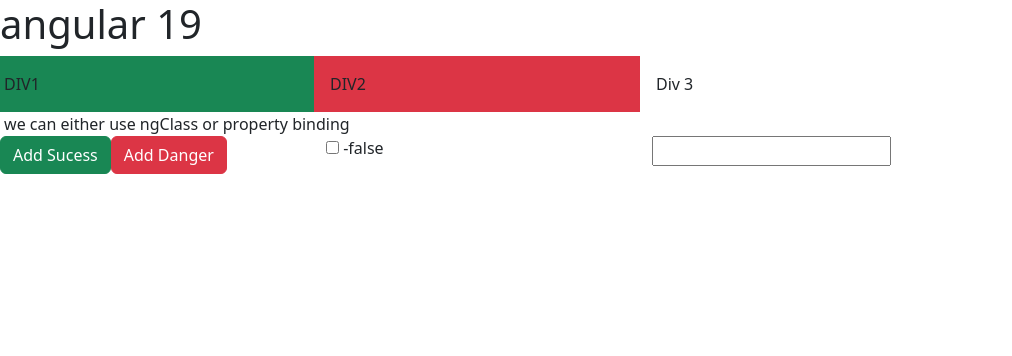
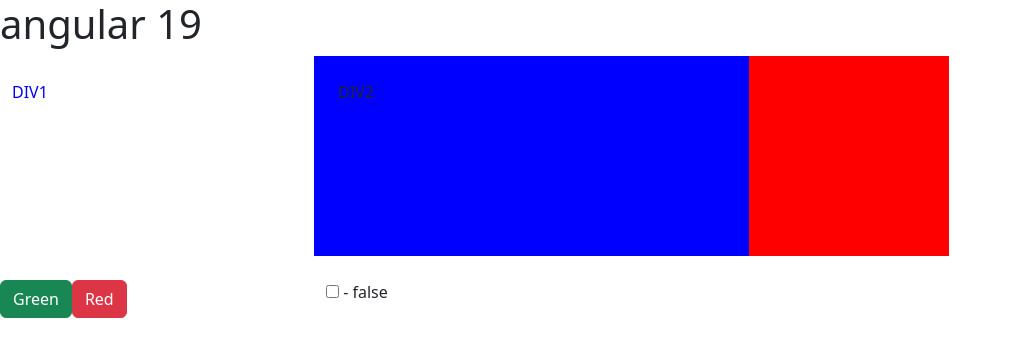
Before and after one commit to GarimaUttam/Angular19_course, an Angular app: page / in a window 1280 px wide. Shown: the top 356 px of the page, without its empty margins (0-1012 px from the left). Built offline with nearby package versions, Linux system fonts and the light colour scheme.

Commit message:
ngstyle attribute done

```diff
--- a/src/app/app.component.html
+++ b/src/app/app.component.html
@@ -19,4 +19,5 @@
 <!--
 <app-ng-if-directive></app-ng-if-directive> -->
 <!-- <app-ng-for-directive></app-ng-for-directive> -->
- <app-ng-class></app-ng-class>
+ <!-- <app-ng-class></app-ng-class> -->
+<app-ng-style></app-ng-style>
--- a/src/app/app.component.ts
+++ b/src/app/app.component.ts
@@ -7,10 +7,11 @@ import { DataBindingComponent } from "./components/data-binding/data-binding.com
 import { NgIfDirectiveComponent } from "./components/ng-if-directive/ng-if-directive.component";
 import { NgForDirectiveComponent } from "./components/ng-for-directive/ng-for-directive.component";
 import { NgClassComponent } from "./components/ng-class/ng-class.component";
+import { NgStyleComponent } from "./components/ng-style/ng-style.component";
 
 @Component({
   selector: 'app-root',
-  imports: [NgIfDirectiveComponent, NgForDirectiveComponent, NgClassComponent],
+  imports: [NgIfDirectiveComponent, NgForDirectiveComponent, NgClassComponent, NgStyleComponent],
   templateUrl: './app.component.html',
   styleUrl: './app.component.css'
 })
--- /dev/null
+++ b/src/app/components/ng-style/ng-style.component.html
@@ -0,0 +1,19 @@
+<div class="row">
+    <div class="col-3 p-4" [ngStyle]="{'background-color':div1BgColor,'color':'blue'}">
+        DIV1
+    </div>
+    <div class="col-4 p-4" [ngStyle]="{'background-color': isChecked == true ? 'teal' : 'blue'}">
+        DIV2
+    </div>
+    <div class="col-3" [ngStyle]="myCSS"></div>
+</div>
+
+<div class="row pt-4">
+    <div class="col-3">
+        <button class="btn btn-success" (click)="addDiv1Color('green')">Green</button>
+        <button class="btn btn-danger" (click)="addDiv1Color('red')">Red</button>
+    </div>
+    <div class="col-3">
+        <input type = "checkbox" [(ngModel)] = "isChecked"/> - {{isChecked}}
+    </div>
+</div>
--- /dev/null
+++ b/src/app/components/ng-style/ng-style.component.ts
@@ -0,0 +1,24 @@
+import { NgStyle } from '@angular/common';
+import { Component } from '@angular/core';
+import { FormsModule } from '@angular/forms';
+
+@Component({
+  selector: 'app-ng-style',
+  imports: [NgStyle, FormsModule],
+  templateUrl: './ng-style.component.html',
+  styleUrl: './ng-style.component.css'
+})
+export class NgStyleComponent {
+  div1BgColor : string = '';
+  isChecked : boolean = false;
+
+  myCSS: any = {
+    'background-color':'red',
+    'width': '200px',
+    'height': '200px'
+  };
+
+  addDiv1Color(color : string) {
+    this.div1BgColor = color;
+  }
+}
```
Also changed, not shown: src/app/components/ng-style/ng-style.component.css (added), 1 other file (tests, documents, lock files or other folders).
